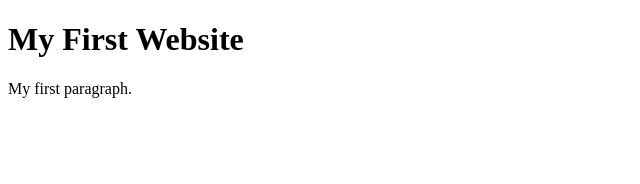
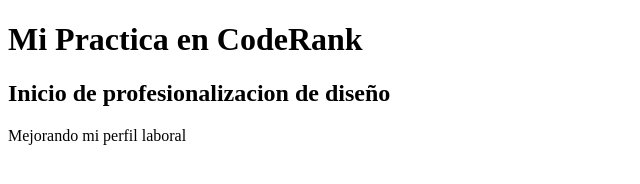
Before and after one commit to lzambranoa/codersrank-practice, a website: page index.html in a window 1280 px wide. Shown: the whole page, without its empty margins (0-640 px from the left). Drawn offline with Linux system fonts and the light colour scheme.

Commit message:
Agregando el primer h1

```diff
--- a/index.html
+++ b/index.html
@@ -1,12 +1,13 @@
 <!DOCTYPE html>
 <html>
   <head>
-    <title>Page Title</title>
+    <title>Coder Rank Practice</title>
   </head>
   <body>
 
-    <h1>My First Website</h1>
-    <p>My first paragraph.</p>
+    <h1>Mi Practica en CodeRank</h1>
+    <h2>Inicio de profesionalizacion de diseño</h2>
+    <p>Mejorando mi perfil laboral</p>
 
   </body>
 </html>
```
